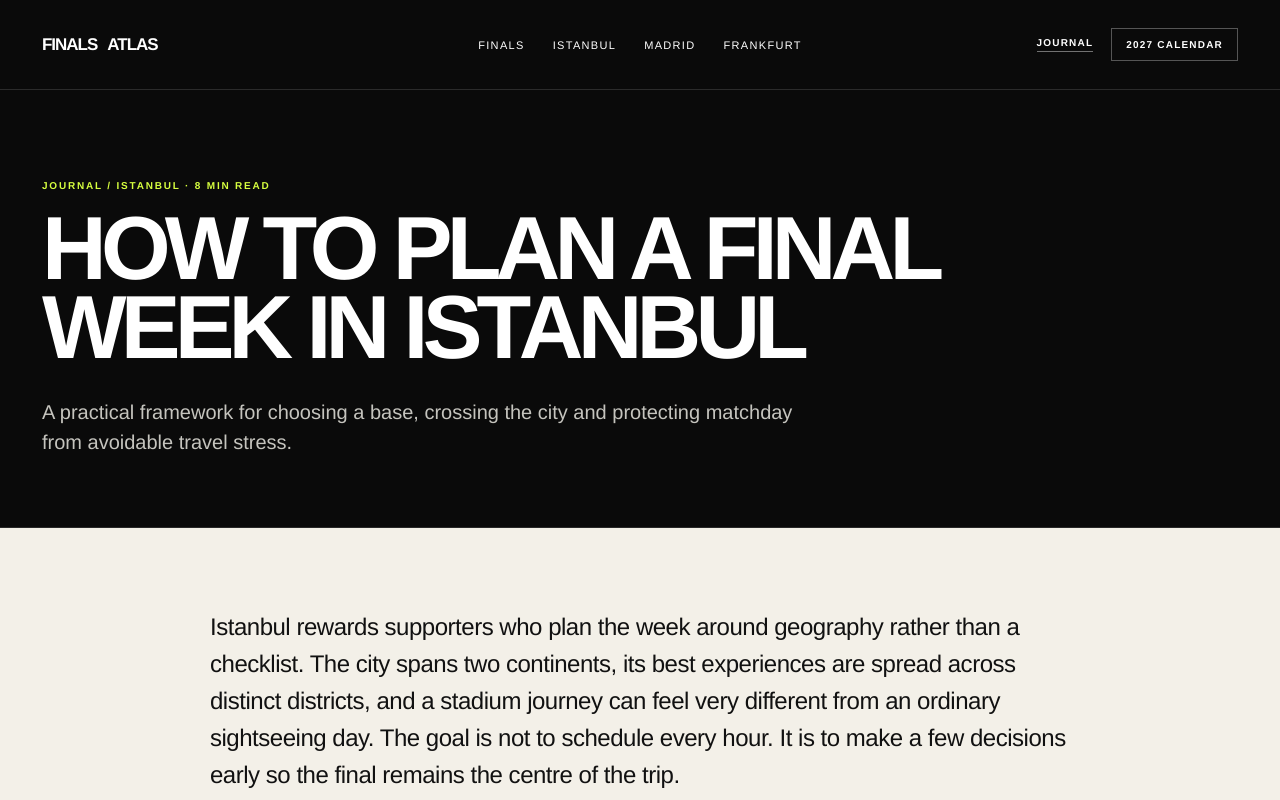
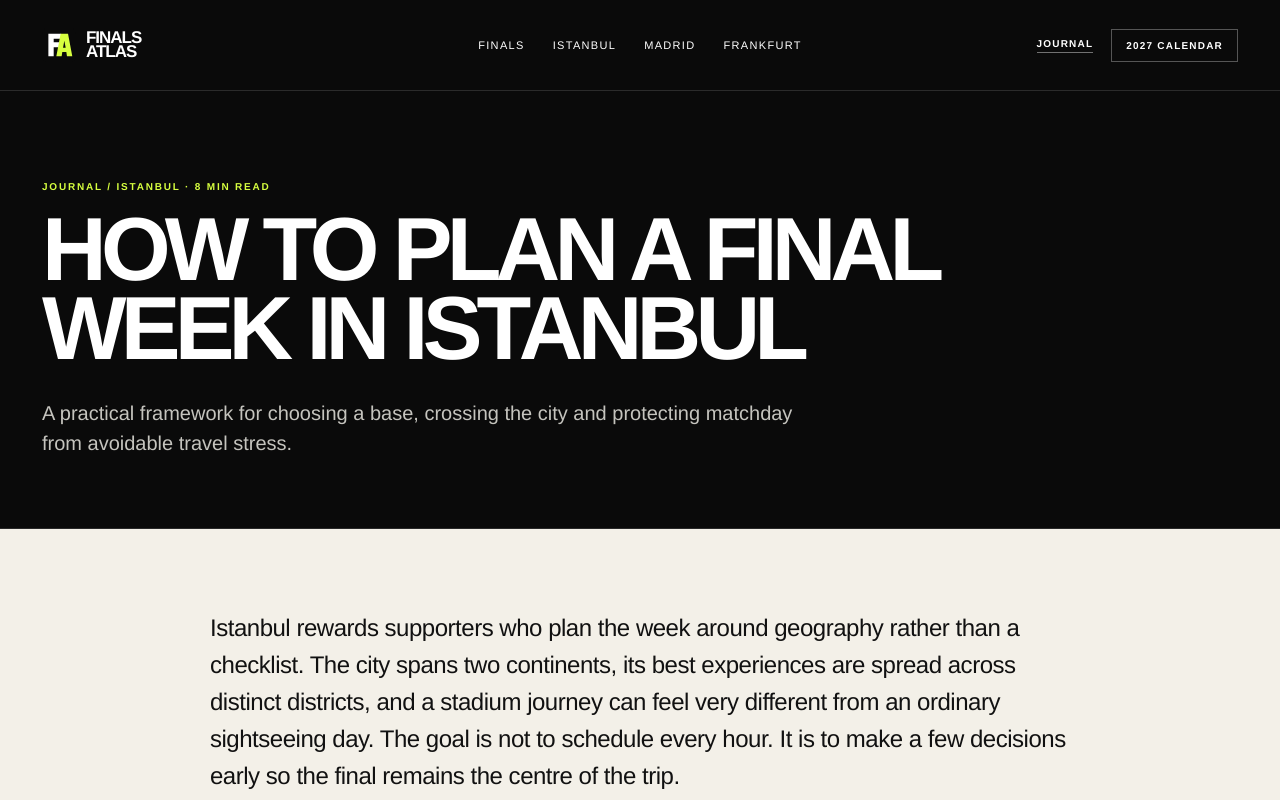
Before and after one commit to istanbulhighlights34-star/finalistanbul, a Next.js app: page /blog/istanbul-final-week-travel-plan in a window 1280 px wide. Shown: the top 800 px of the page. Built offline with nearby package versions, Linux system fonts and the light colour scheme.

Commit message:
fix: use canonical brand across blog articles

```diff
--- a/app/blog/BlogArticle.tsx
+++ b/app/blog/BlogArticle.tsx
@@ -1,15 +1,16 @@
 import Link from "next/link";
 import type { Article } from "./articles";
 import styles from "./blog.module.css";
+import Brand from "../_components/Brand";
 
 export default function BlogArticle({article}:{article:Article}){
  const url=`https://finalsatlas.com/blog/${article.slug}`;
  const jsonLd={"@context":"https://schema.org","@type":"Article",headline:article.title,description:article.dek,mainEntityOfPage:url,url,author:{"@type":"Organization",name:"Finals Atlas"},publisher:{"@type":"Organization",name:"Finals Atlas"},inLanguage:"en"};
  return <main className={styles.shell}>
   <script type="application/ld+json" dangerouslySetInnerHTML={{__html:JSON.stringify(jsonLd)}} />
-  <header className={styles.header}><Link className={styles.brand} href="/"><span>FINALS</span><span>ATLAS</span></Link><nav className={styles.nav}><Link href="/finals">Finals</Link><Link href="/cities/istanbul">Istanbul</Link><Link href="/cities/madrid">Madrid</Link><Link href="/cities/frankfurt">Frankfurt</Link></nav><div className="blog-header-actions"><Link className="blog-header-journal" href="/blog">Journal</Link><Link className={styles.cta} href="/finals">2027 Calendar</Link></div></header>
+  <header className={styles.header}><Brand className={styles.brand} /><nav className={styles.nav}><Link href="/finals">Finals</Link><Link href="/cities/istanbul">Istanbul</Link><Link href="/cities/madrid">Madrid</Link><Link href="/cities/frankfurt">Frankfurt</Link></nav><div className="blog-header-actions"><Link className="blog-header-journal" href="/blog">Journal</Link><Link className={styles.cta} href="/finals">2027 Calendar</Link></div></header>
   <section className={styles.articleHero}><p className={styles.kicker}>JOURNAL / {article.city.toUpperCase()} · {article.read}</p><h1>{article.title}</h1><p className={styles.dek}>{article.dek}</p></section>
   <article className={styles.article}><p className={styles.intro}>{article.intro}</p>{article.sections.map(s=><section className={styles.section} key={s.heading}><h2>{s.heading}</h2><div className={styles.copy}>{s.paragraphs.map(p=><p key={p}>{p}</p>)}</div></section>)}<aside className={styles.related}><p className={styles.kicker}>KEEP PLANNING</p><h2>Related Finals Atlas guides</h2><div className={styles.relatedGrid}>{article.links.map(l=><Link href={l.href} key={l.href}>{l.label} →</Link>)}</div></aside></article>
-  <footer className={styles.footer}><div className={styles.brand}><span>FINALS</span><span>ATLAS</span></div><p>Independent editorial travel guide. Event-specific operations can change; verify final instructions with organizers and local transport authorities.</p><p>© 2026 Finals Atlas</p></footer>
+  <footer className={styles.footer}><Brand className={styles.brand} /><p>Independent editorial travel guide. Event-specific operations can change; verify final instructions with organizers and local transport authorities.</p><p>© 2026 Finals Atlas</p></footer>
  </main>
 }
```
